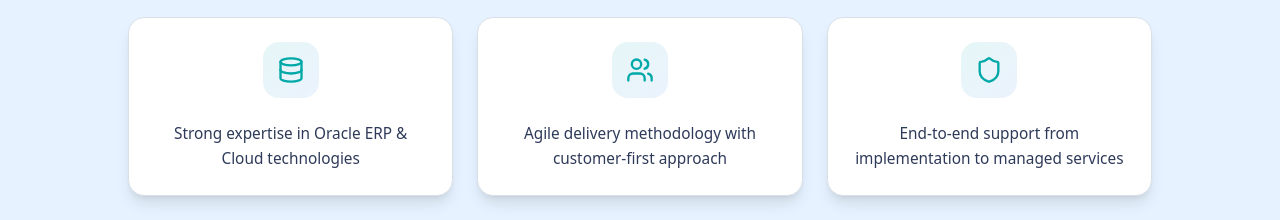
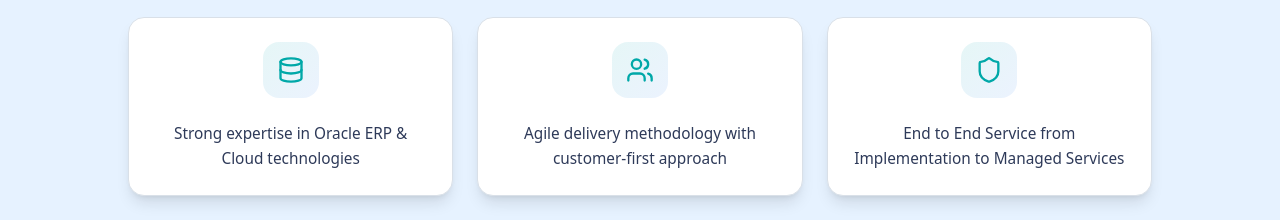
Before and after one commit to karthiksivasai/techaxix-project, a React (Vite) app: page / in a window 1280 px wide. Shown: the part 2400-2620 px from the top of the page. Built offline with nearby package versions, Linux system fonts and the light colour scheme.

Commit message:
refactor(content): update text in Why Choose Us section
- Change 'End-to-end support from implementation to managed services'
- To 'End to End Service from Implementation to Managed Services'
- Maintain proper capitalization and formatting
- Keep all other content and styling intact

```diff
--- a/src/components/AboutUs.tsx
+++ b/src/components/AboutUs.tsx
@@ -35,7 +35,7 @@ const AboutUs = () => {
       description: "Agile & customer-focused",
     },
     {
-      text: "End-to-end support from implementation to managed services",
+      text: "End to End Service from Implementation to Managed Services",
       icon: Shield,
       description: "Complete support",
     },
```
